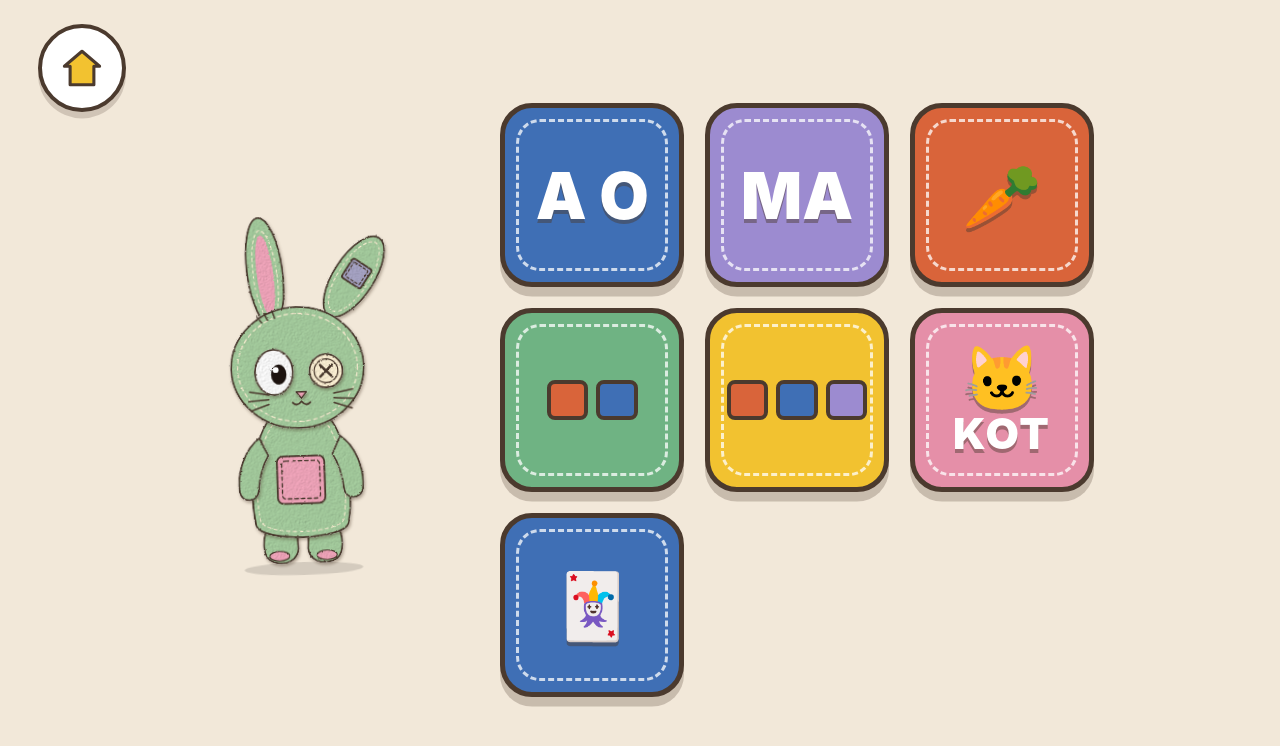
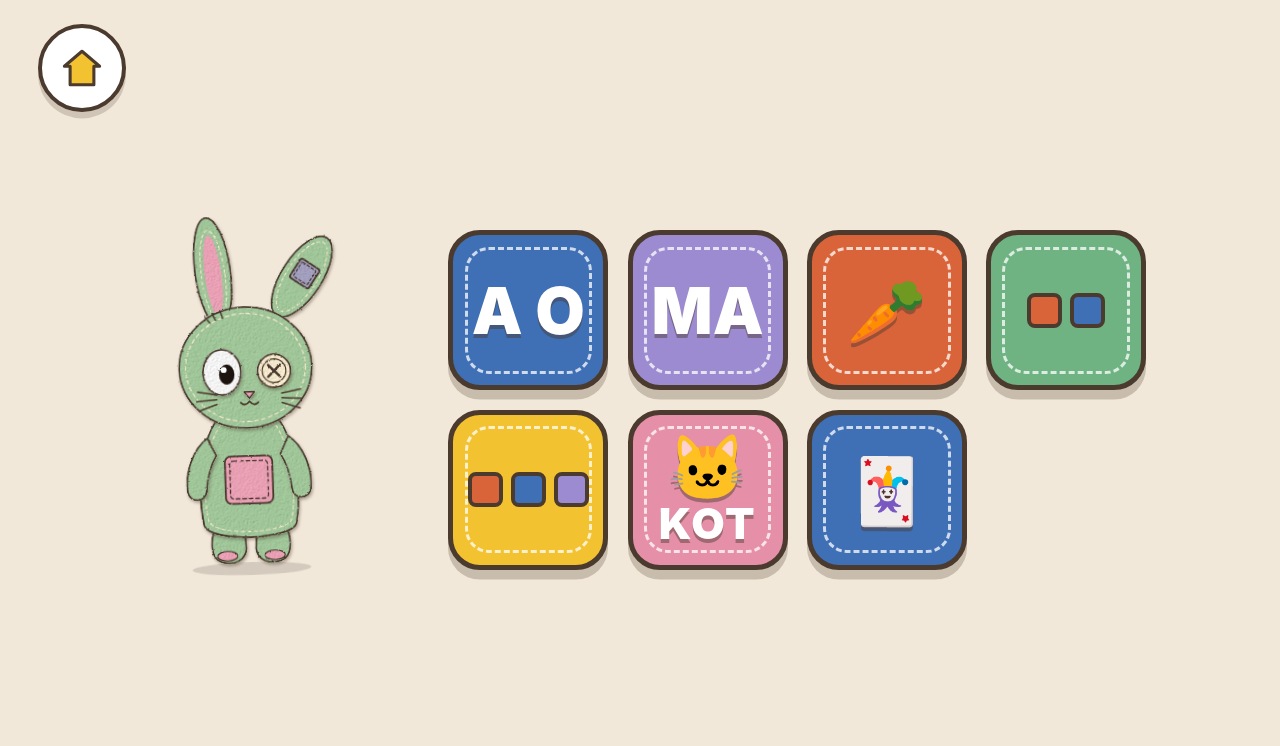
Before and after one commit to mmhouse61-svg/czytamy-z-latka, a plain HTML site: page index.html in a window 1280 px wide. Both pictures are taken after a click on the button "Róża". Drawn offline with Linux system fonts and the light colour scheme.

Commit message:
menu 4 kolumny, memory widoczne

```diff
--- a/index.html
+++ b/index.html
@@ -73,8 +73,8 @@
   /* ---------- wybór poziomu ---------- */
   #poziomy { display: none; place-items: center; }
   #poziomy.aktywny { display: grid; }
-  .zabawy { display: grid; grid-template-columns: repeat(3, 23vh); gap: 2.6vh; }
-  .zabawy .duzy-przycisk { width: 23vh; height: 23vh; border-radius: 4vh; font-size: 8vh; font-weight: 900; color: #fff;
+  .zabawy { display: grid; grid-template-columns: repeat(4, 20vh); gap: 2.4vh; }
+  .zabawy .duzy-przycisk { width: 20vh; height: 20vh; border-radius: 4vh; font-size: 8vh; font-weight: 900; color: #fff;
     text-shadow: 0 0.5vh 0 rgba(75,58,46,.45); }
   .zabawy .duzy-przycisk::before { border-radius: 3vh; }
   .zabawy .duzy-przycisk > span { position: relative; z-index: 1; display: flex; flex-direction: column; align-items: center; line-height: 1.05; }
@@ -82,7 +82,7 @@
   .mala { height: 46vh; }
   .zabawy .duzy-przycisk > .mini-pociag { flex-direction: row; gap: 1vh; }
   .mini-pociag { display: flex; gap: 1vh; position: relative; z-index: 1; }
-  .mini-pociag i { width: 5.2vh; height: 5vh; border-radius: 1vh; border: 0.5vh solid var(--kontur); }
+  .mini-pociag i { width: 4.4vh; height: 4.4vh; border-radius: 1vh; border: 0.5vh solid var(--kontur); }
   .dom { position: absolute; top: 3vh; left: 3vw; z-index: 2; }
 
   /* ---------- memory ---------- */
--- a/sw.js
+++ b/sw.js
@@ -1,5 +1,5 @@
 // Wygenerowane przez narzedzia/zbuduj_sw.py — nie edytuj ręcznie.
-const CACHE = 'latka-e46f65a2be';
+const CACHE = 'latka-773415061c';
 const PLIKI = [
   "./",
   "glos/brawo-1-marcelina.mp3",
```
